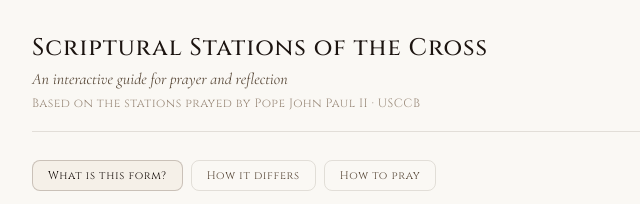
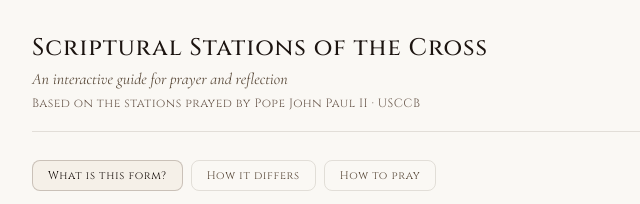
Before and after one commit to klvonarx/StationsoftheCrossMLEPC, a plain HTML site: page index.html in a window 1280 px wide. Shown: the top 204 px of the page, 288-928 px from the left. Drawn offline with nearby package versions, Linux system fonts and the light colour scheme.

Commit message:
Update CSS variables for color scheme

```diff
--- a/index.html
+++ b/index.html
@@ -8,13 +8,13 @@
 <style>
   *, *::before, *::after { box-sizing: border-box; margin: 0; padding: 0; }
   :root {
-    --gold: #b8973a;
-    --crimson: #8b1a1a;
+    --pale green: ##D4EAC8;
+    --purple: #4B2E7A;
     --bg: #faf8f4;
     --surface: #ffffff;
     --text: #1c1410;
     --text-sec: #5a4a3a;
-    --text-ter: #9a8a7a;
+    --text-ter: #6B5A4E;
     --border: rgba(90,74,58,0.15);
     --border-med: rgba(90,74,58,0.28);
     --bg-sec: #f5f0e8;
```
